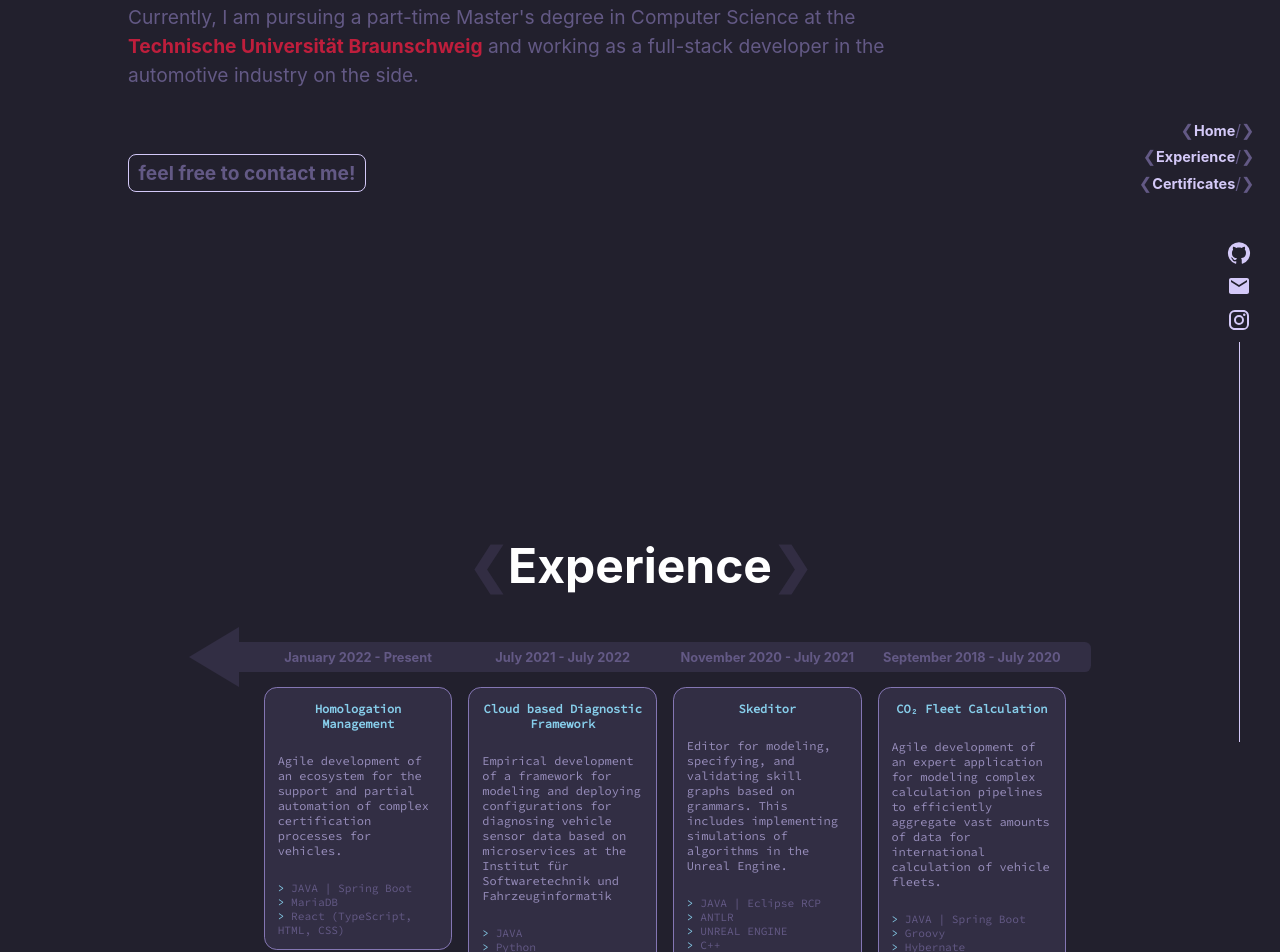
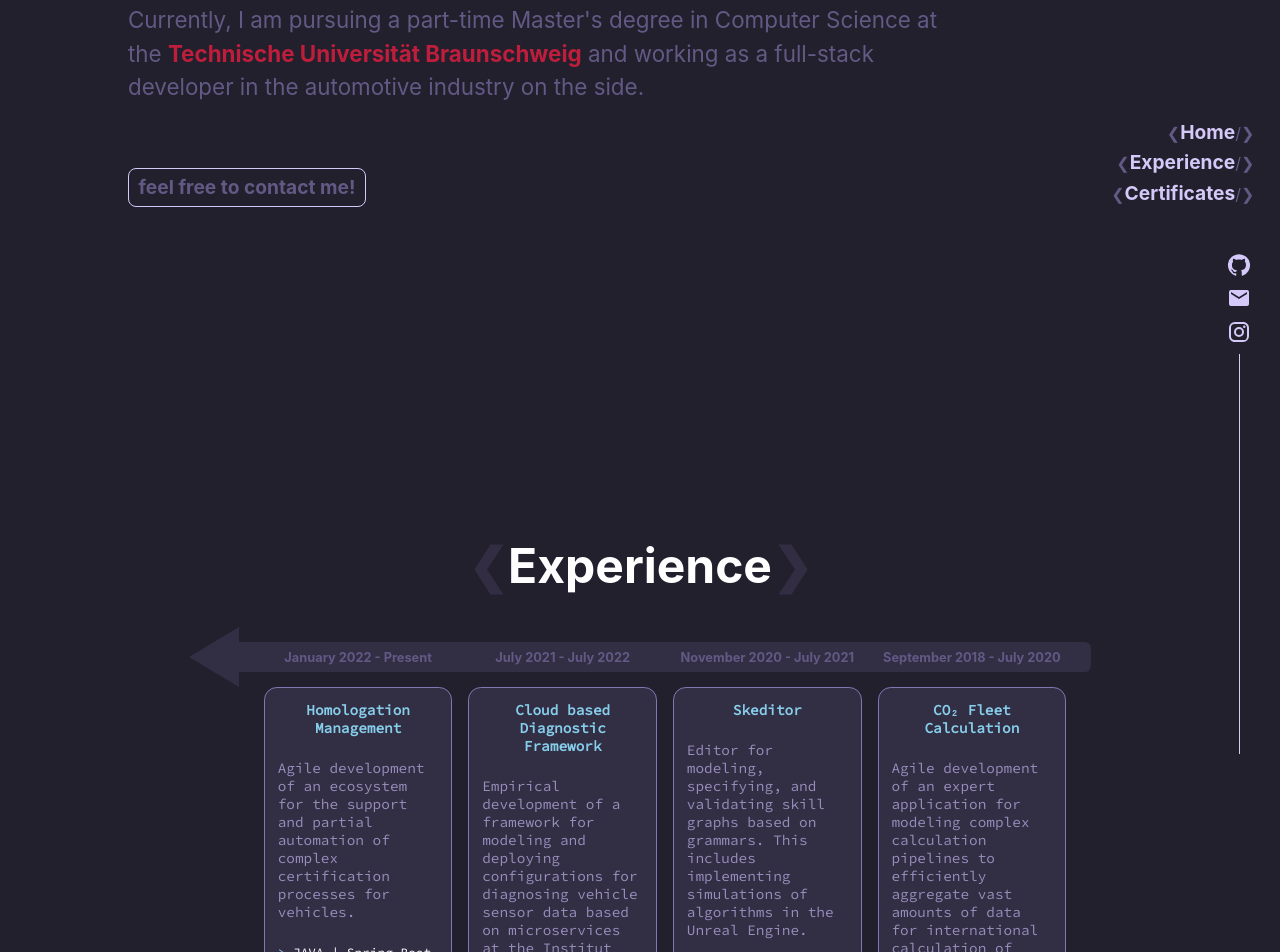
Before and after one commit to pumpkinchariot/pumpkinchariot.github.io, a React (Create React App) app: page / in a window 1280 px wide. Shown: the part 360-1312 px from the top of the page. Built offline with nearby package versions, Linux system fonts and the light colour scheme.

Commit message:
Fixed scaling

```diff
--- a/src/components/bread-crumbs/bread-crumb-component.css
+++ b/src/components/bread-crumbs/bread-crumb-component.css
@@ -4,7 +4,7 @@
 
 .bread-crumb-title {
     /*font-family: "Bauhaus 93";*/
-    font-size: 0.9rem;
+    font-size: 1.2rem;
     font-weight: bold;
     color: var(--text-highlight);
 
--- a/src/components/project/project-component.css
+++ b/src/components/project/project-component.css
@@ -3,7 +3,7 @@
 }
 
 .project-date {
-    font-size: 0.8rem;
+    font-size: 1rem;
     font-weight: bold;
     background-color: var(--panel-bg);
     color: #8476b3a6;
--- a/src/components/project/project-component.tsx
+++ b/src/components/project/project-component.tsx
@@ -1,4 +1,3 @@
-import {Divider} from "@mui/material";
 import React from "react";
 import InfoPanelComponent from "../info-panel/info-panel-component";
 import "./project-component.css";
@@ -17,12 +16,12 @@ const ProjectComponent = (props: ProjectComponentProps) => {
 
     const listItems = props.technologies.map((technology) =>
         <div><span style={{color: "var(--highlight)"}}>&gt;</span> <span
-            style={{color: "var(--text)"}}>{technology}</span></div>
+            style={{color: "var(--white)"}}>{technology}</span></div>
     );
 
     return (
         <div style={props.customStyle} className={"flex-column"}>
-            <InfoPanelComponent customStyle={{margin: "0rem 0.5rem 0rem 0.5rem", fontSize: "0.75rem"}}>
+            <InfoPanelComponent customStyle={{margin: "0rem 0.5rem 0rem 0.5rem", fontSize: "0.9rem"}}>
                 <div style={{fontWeight: "bold", color: "var(--highlight)"}}>
                     {props.title}
                 </div>
@@ -30,7 +29,7 @@ const ProjectComponent = (props: ProjectComponentProps) => {
                     {props.description}
                 </div>
 
-                <div style={{textAlign: "start", fontSize: "0.7rem"}}>{listItems}</div>
+                <div style={{textAlign: "start", fontSize: "0.8rem"}}>{listItems}</div>
             </InfoPanelComponent>
         </div>
     );
--- a/src/sections/home/home-section-component.css
+++ b/src/sections/home/home-section-component.css
@@ -33,8 +33,7 @@
 
 .info-text {
     line-height: 1.5;
-    /*font-family: Source Code Pro, monospace, sans-serif;*/
-    font-size: 1.2rem;
+    font-size: 1.4rem;
     text-align: left;
     width: 80%;
     margin-top: 2rem;
```
